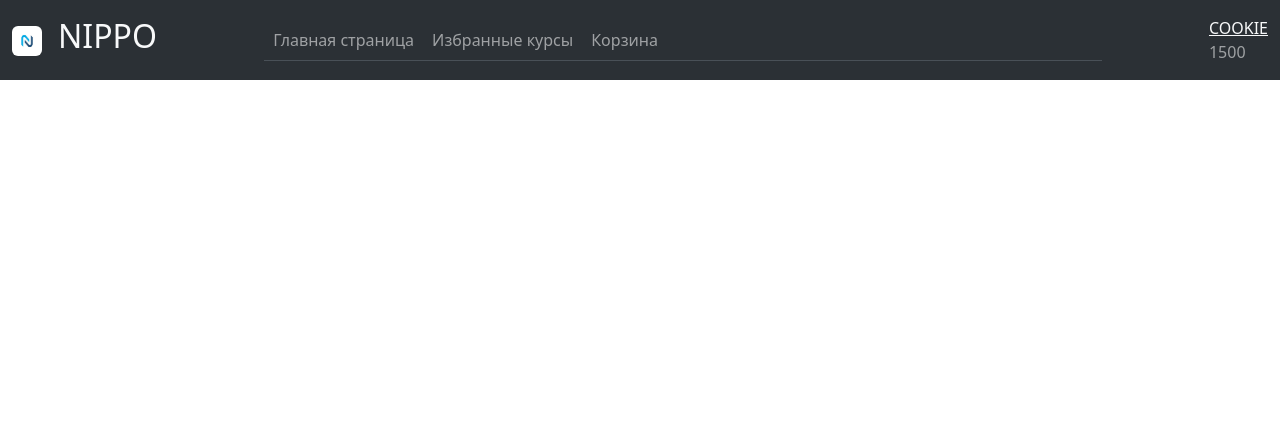
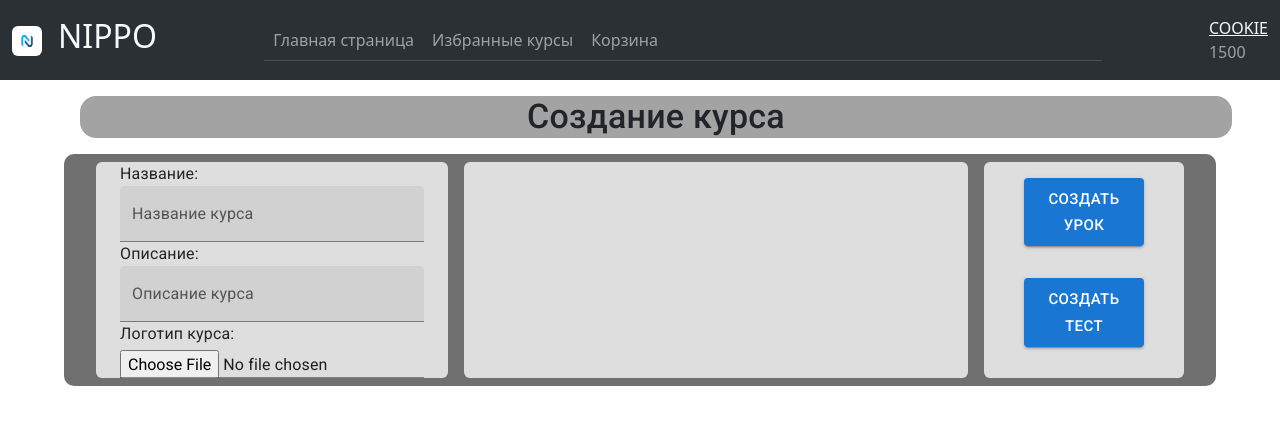
Before and after one commit to NeedCookies/Nippo, a React (Vite) app in the folder frontend/nippofrontend/: page /course/create in a window 1280 px wide. Shown: the top 424 px of the page. Built offline with nearby package versions, Linux system fonts and the light colour scheme.

Commit message:
Add course create page

```diff
--- a/frontend/nippofrontend/src/App.tsx
+++ b/frontend/nippofrontend/src/App.tsx
@@ -3,6 +3,7 @@ import LikedCoursesList from "./pages/likedCoursesGroup";
 import courses from "./components/FakeData/fakeCourses";
 import NippoNavbar from "./components/navbar/navbarMain";
 import { BrowserRouter, Routes, Route } from "react-router-dom";
+import CreateCourse from "./pages/createCoursePage";
 
 function App() {
   return (
@@ -14,6 +15,7 @@ function App() {
           path="/courses/liked"
           element={<LikedCoursesList cards={courses} />}
         />
+        <Route path="course/create" element={<CreateCourse />} />
       </Routes>
     </BrowserRouter>
   );
--- /dev/null
+++ b/frontend/nippofrontend/src/pages/createCoursePage.tsx
@@ -0,0 +1,189 @@
+import Container from "@mui/material/Container";
+import Box from "@mui/material/Container";
+import Typography from "@mui/material/Typography";
+import TextField from "@mui/material/TextField";
+import { useState } from "react";
+import Input from "@mui/material/Input";
+import Button from "@mui/material/Button";
+import { useNavigate } from "react-router-dom";
+
+function createCourse() {
+  const [logo, setLogo] = useState({
+    preview: "",
+    raw: "",
+  });
+
+  const [modules, setModules] = useState([]);
+  const navigate = useNavigate();
+
+  const handleLogoButton = (e: any) => {
+    if (e.target.files.length) {
+      setLogo({
+        preview: URL.createObjectURL(e.target.files[0]),
+        raw: e.target.files[0],
+      });
+    }
+  };
+
+  const addModules = (type: any) => {
+    const newModule = {
+      id: modules.length === 0 ? 1 : modules[modules.length - 1].id + 1,
+      name: type === "lesson" ? "Новый урок" : "Новый тест",
+      type: type == "lesson" ? " урок" : "тест",
+    };
+    setModules([...modules, newModule]);
+  };
+
+  const handleDeleteModule = (id: number) => {
+    const clearModules = modules.filter((module) => module.id !== id);
+    setModules(clearModules);
+  };
+
+  const handleEditModule = (module: any) => {
+    const moduleType = module.type === "lesson" ? "lesson" : "test";
+    navigate("/edit-" + moduleType + "/id=" + module.id);
+  };
+
+  return (
+    <Container>
+      <Box
+        sx={{
+          margin: "1rem",
+          padding: "0",
+          bgcolor: "#a3a3a3",
+          textAlign: "center",
+          borderRadius: "16px",
+        }}>
+        <Typography variant="h4" sx={{ fontWeight: "500" }}>
+          Создание курса
+        </Typography>
+      </Box>
+      <Container
+        sx={{
+          bgcolor: "#707070",
+          display: "flex",
+          justifyContent: "space-between",
+          borderRadius: "10px",
+        }}>
+        <Box
+          sx={{
+            flex: 4,
+            backgroundColor: "#dedede",
+            margin: 1,
+            borderRadius: "6px",
+          }}>
+          <Typography>Название:</Typography>
+          <TextField
+            id="filled-basic"
+            label="Название курса"
+            variant="filled"
+            sx={{ width: "100%" }}
+          />
+          <Typography>Описание:</Typography>
+          <TextField
+            id="filled-basic"
+            label="Описание курса"
+            variant="filled"
+            sx={{ width: "100%" }}
+            multiline
+          />
+          <Typography>Логотип курса:</Typography>
+          <Input
+            type="file"
+            name="image"
+            onChange={handleLogoButton}
+            sx={{ width: "100%" }}
+          />
+          {logo.preview && (
+            <Box
+              sx={{
+                marginTop: 2,
+                paddingX: 1,
+                marginBottom: 1,
+                width: "100%",
+                display: "flex",
+                justifyContent: "center",
+                backgroundColor: "#858585",
+              }}>
+              <img
+                src={logo.preview}
+                alt="Preview"
+                style={{ maxWidth: "100%", maxHeight: "200px" }}
+              />
+            </Box>
+          )}
+        </Box>
+        <Box
+          sx={{
+            flex: 6,
+            backgroundColor: "#dedede",
+            margin: 1,
+            borderRadius: "6px",
+          }}>
+          {modules.map((module: any) => (
+            <Box
+              sx={{
+                backgroundColor: "#bfbfbf",
+                marginY: 1,
+                borderRadius: "4px",
+                display: "flex",
+                justifyContent: "space-between",
+                flexWrap: "wrap",
+              }}>
+              <Typography
+                key={module.id}
+                textAlign={"start"}
+                sx={{ width: "50%" }}>
+                {module.id}. {module.name}
+              </Typography>
+              <Typography textAlign={"end"} sx={{ width: "50%" }}>
+                тип: {module.type}
+              </Typography>
+              <Button
+                variant="contained"
+                size="small"
+                sx={{ marginY: 1 }}
+                onClick={() => handleDeleteModule(module.id)}>
+                Удалить
+              </Button>
+              <Button
+                variant="contained"
+                size="small"
+                sx={{ marginY: 1 }}
+                onClick={() => handleEditModule(module)}>
+                Редактировать
+              </Button>
+            </Box>
+          ))}
+        </Box>
+        <Box
+          sx={{
+            flex: 2,
+            backgroundColor: "#dedede",
+            margin: 1,
+            borderRadius: "6px",
+            display: "flex",
+            flexDirection: "column",
+            justifyContent: "start",
+          }}>
+          <Button
+            variant="contained"
+            size="large"
+            sx={{ margin: 2 }}
+            onClick={() => addModules("lesson")}>
+            Создать урок
+          </Button>
+          <Button
+            variant="contained"
+            size="large"
+            sx={{ margin: 2 }}
+            onClick={() => addModules("test")}>
+            Создать тест
+          </Button>
+        </Box>
+      </Container>
+    </Container>
+  );
+}
+
+export default createCourse;
```
